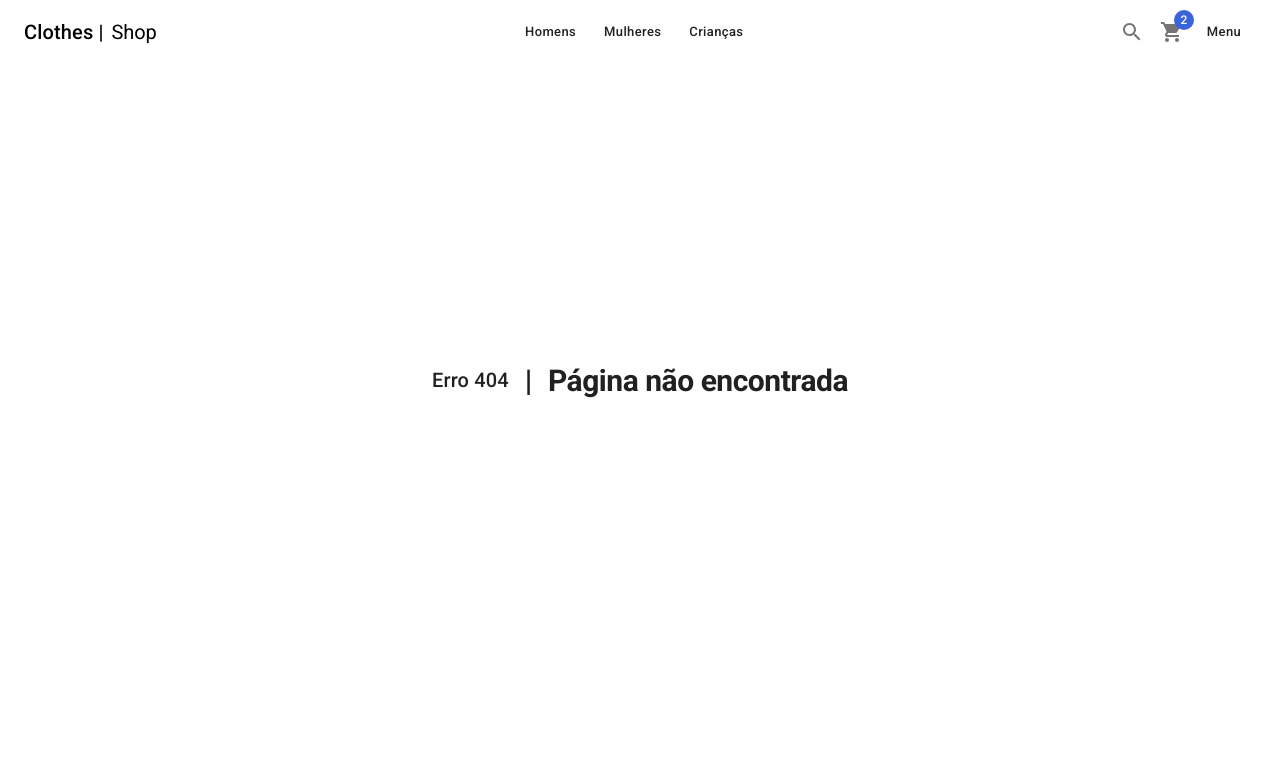
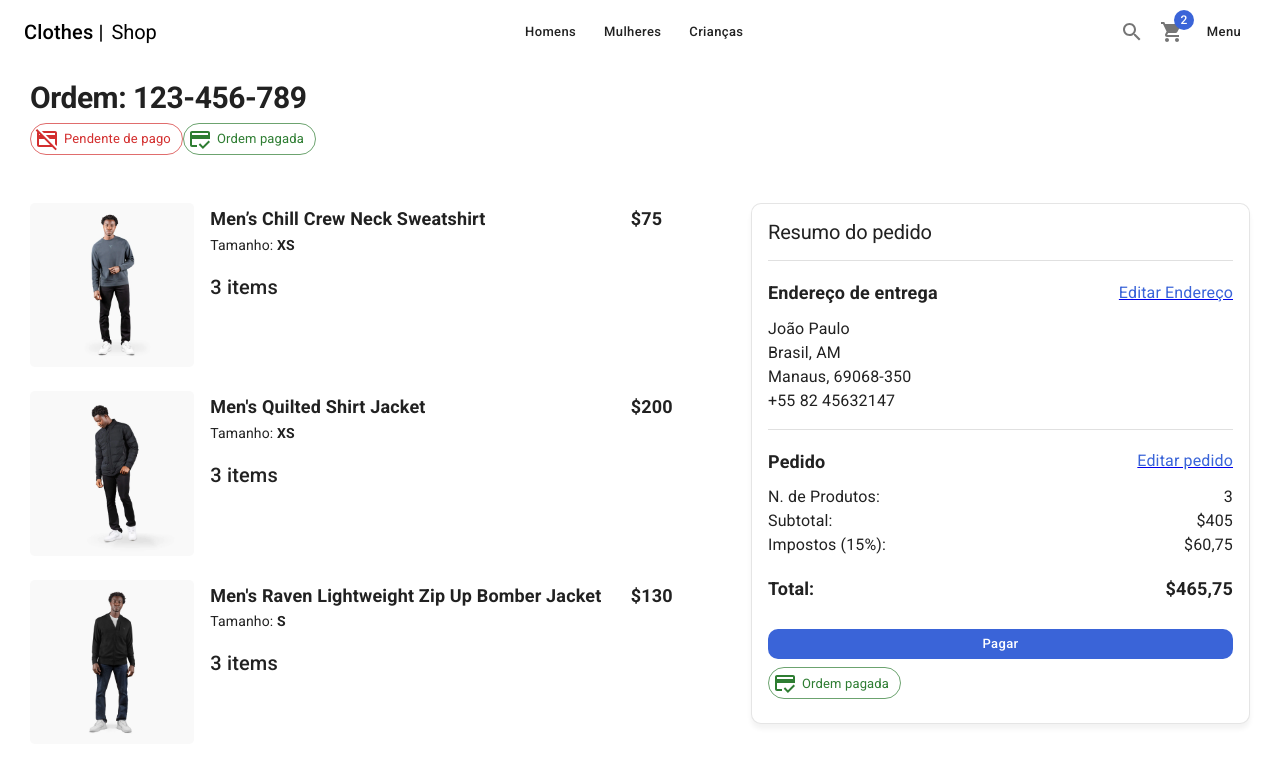
Before and after one commit to to1edo/store, a Next.js app: page /orders/1 in a window 1280 px wide. Before the commit this address had no page. Shown: the top 772 px of the page. Built offline with nearby package versions, Linux system fonts and the light colour scheme.

Commit message:
add order pages

```diff
--- a/package.json
+++ b/package.json
@@ -13,6 +13,7 @@
     "@emotion/styled": "^11.11.0",
     "@mui/icons-material": "^5.11.16",
     "@mui/material": "^5.13.5",
+    "@mui/x-data-grid": "^6.8.0",
     "@types/node": "20.3.1",
     "@types/react": "18.2.12",
     "@types/react-dom": "18.2.5",
--- /dev/null
+++ b/pages/orders/[id].tsx
@@ -0,0 +1,113 @@
+import { CartList, OrderSummary } from "@/components/cart";
+import { ShopLayout } from "@/components/layouts";
+import { CreditCardOffOutlined, CreditScoreOutlined } from "@mui/icons-material";
+import {
+  Typography,
+  Grid,
+  Card,
+  CardContent,
+  Divider,
+  Box,
+  Button,
+  Chip,
+} from "@mui/material";
+import NextLink from "next/link";
+
+const OrderPage = () => {
+  return (
+    <ShopLayout title="Carrinho de compras" description="Carrinho de compras">
+      <Typography variant="h1" component="h1">
+        Ordem: 123-456-789
+      </Typography>
+
+      <Chip
+        label="Pendente de pago"
+        color="error"
+        variant="outlined"
+        sx={{ mt: 1 }}
+        icon={<CreditCardOffOutlined />}
+      />
+
+      <Chip
+        label="Ordem pagada"
+        color="success"
+        variant="outlined"
+        sx={{ mt: 1 }}
+        icon={<CreditScoreOutlined/>}
+      />
+
+      <Grid container sx={{ mt: 4 }} spacing={2}>
+        <Grid item xs={12} sm={7}>
+          <CartList />
+        </Grid>
+
+        <Grid item xs={12} sm={5}>
+          <Card className="summary-card">
+            <CardContent>
+              <Typography variant="h2">Resumo do pedido</Typography>
+
+              <Divider sx={{ my: 2 }} />
+
+              <Box
+                display={"flex"}
+                mb={1}
+                justifyContent={"space-between"}
+                alignItems={"center"}
+              >
+                <Typography variant="subtitle1">Endereço de entrega</Typography>
+                <Box display="flex" justifyContent={"flex-end"}>
+                  <NextLink href={"/checkout/address"}>
+                    <Typography color="secondary" component={"p"}>
+                      Editar Endereço
+                    </Typography>
+                  </NextLink>
+                </Box>
+              </Box>
+
+              <Typography variant="body1">João Paulo</Typography>
+              <Typography variant="body1">Brasil, AM</Typography>
+              <Typography variant="body1">Manaus, 69068-350</Typography>
+              <Typography variant="body1">+55 82 45632147</Typography>
+
+              <Divider sx={{ my: 2 }} />
+
+              <Box
+                display={"flex"}
+                mb={1}
+                justifyContent={"space-between"}
+                alignItems={"center"}
+              >
+                <Typography variant="subtitle1">Pedido</Typography>
+                <Box display="flex" justifyContent={"flex-end"}>
+                  <NextLink href={"/cart"}>
+                    <Typography color="secondary" component={"p"}>
+                      Editar pedido
+                    </Typography>
+                  </NextLink>
+                </Box>
+              </Box>
+
+              <OrderSummary />
+
+              <Box sx={{ mt: 3 }}>
+                <Button color="secondary" className="circular-btn" fullWidth>
+                  Pagar
+                </Button>
+
+                <Chip
+                  label="Ordem pagada"
+                  color="success"
+                  variant="outlined"
+                  sx={{ mt: 1 }}
+                  icon={<CreditScoreOutlined/>}
+                />
+              </Box>
+            </CardContent>
+          </Card>
+        </Grid>
+      </Grid>
+    </ShopLayout>
+  );
+};
+
+export default OrderPage;
```
Also changed, not shown: pages/orders/history.tsx (added, +81 -0 lines), 1 other file (tests, documents, lock files or other folders).
